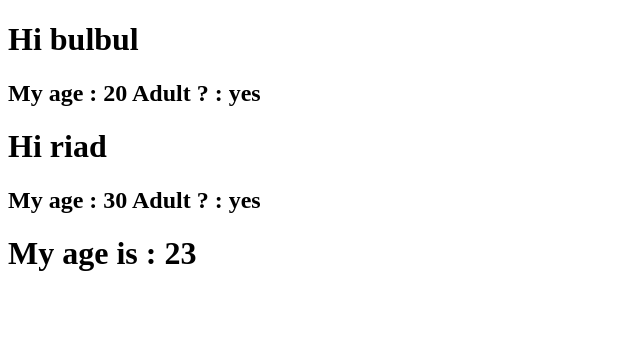
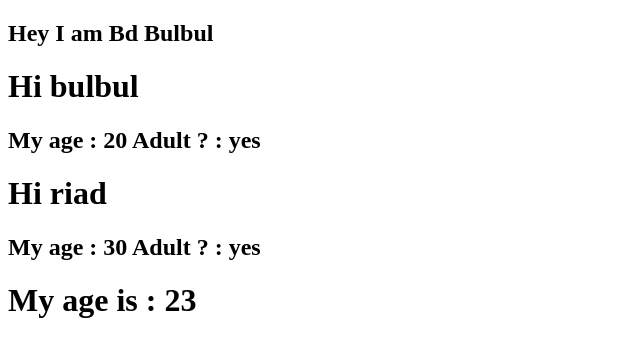
Before and after one commit to bdbulbul12/reactjs, a plain HTML site: page index.html in a window 1280 px wide. Shown: the whole page, without its empty margins (0-640 px from the left). Drawn offline with nearby package versions, Linux system fonts and the light colour scheme.

Commit message:
ide change

```diff
--- a/index.html
+++ b/index.html
@@ -8,6 +8,7 @@
     <script src="https://unpkg.com/babel-standalone@6.15.0/babel.min.js"></script>
   </head>
   <body>
+    <h2>Hey I am Bd Bulbul</h2>
     <div id="root"></div>
     <script type="text/babel">
 
```
